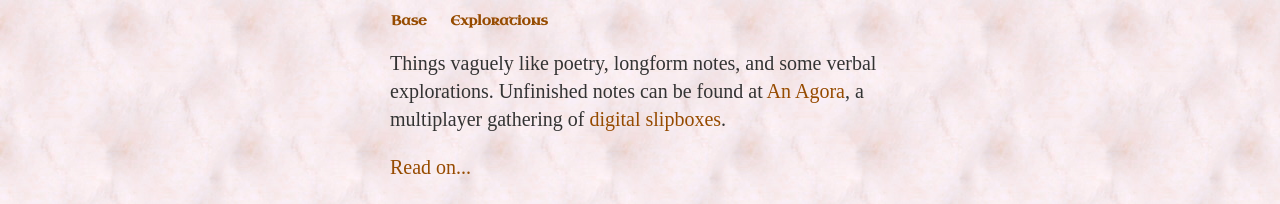
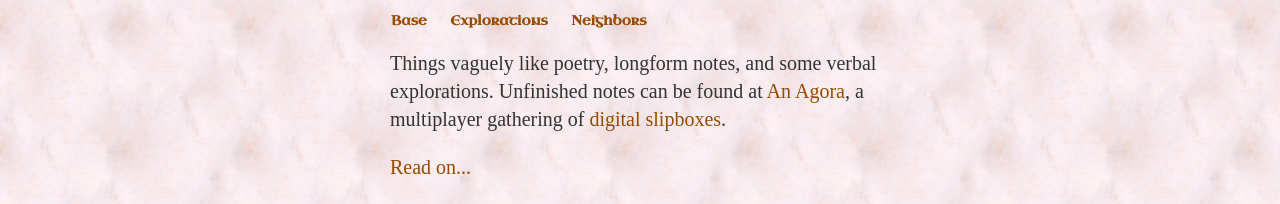
Before and after one commit to ray-dorai/ray-dorai.github.io, a Jekyll site: the page built from index.html, in a window 1280 px wide. Shown: the top 204 px of the page. Built offline with Jekyll 4.4.1, drawn with Linux system fonts in a browser that asks for light colours; some web fonts are replaced.

Commit message:
Update default.html

```diff
--- a/_layouts/default.html
+++ b/_layouts/default.html
@@ -11,6 +11,7 @@
     		<ul>
         		<li><a href="/">Base</a></li>
         		<li><a href="/explorations">Explorations</a></li>
+			<li><a href="/">Neighbors</a></li>
     		</ul>
 		</nav>
 		<div class="container">
```
